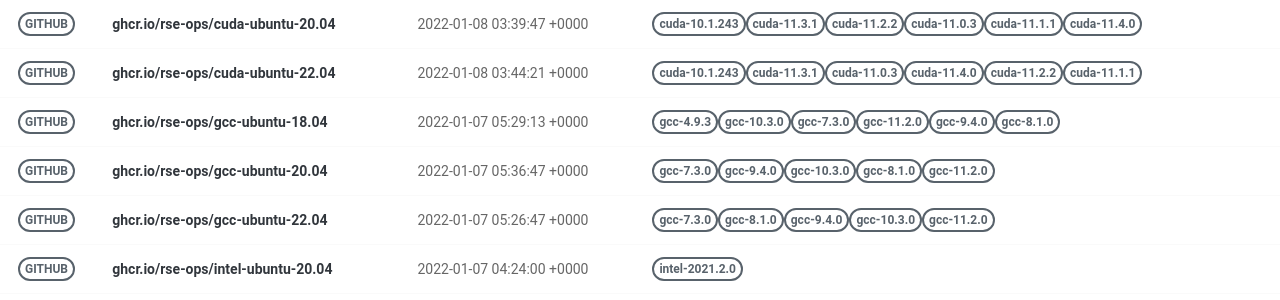
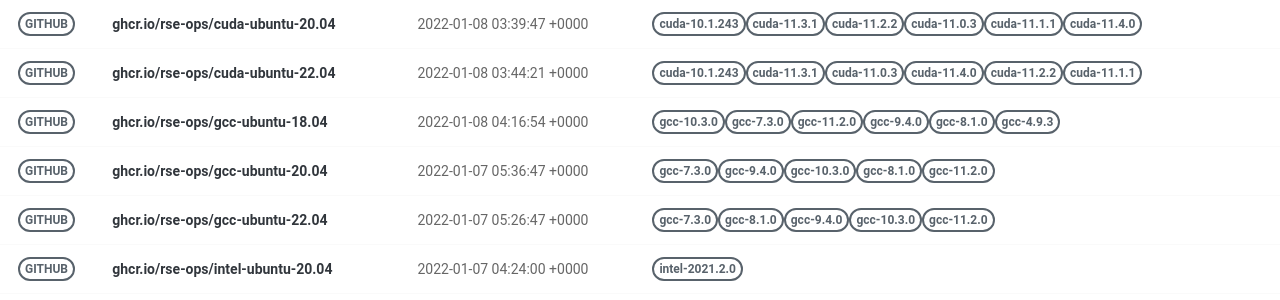
Before and after one commit to rse-ops/docker-images, a Jekyll site: the page built from pages/index.md, in a window 1280 px wide. Shown: the part 277-577 px from the top of the page. Built offline with Jekyll 4.4.1, drawn with Linux system fonts in a browser that asks for light colours; nearby versions of some CDN libraries.

Commit message:
Automated push to update library 2022-01-08

```diff
--- a/_library/ghcr.io-rse-ops-gcc-ubuntu-18.04.md
+++ b/_library/ghcr.io-rse-ops-gcc-ubuntu-18.04.md
@@ -1,14 +1,11 @@
 ---
 layout: container
 name: ghcr.io/rse-ops/gcc-ubuntu-18.04
-updated_at: 2022-01-07 05:29:13.737110
+updated_at: 2022-01-08 04:16:54.968611
 
 
 container_url: https://github.com/orgs/rse-ops/packages/container/package/gcc-ubuntu-18.04
 versions:
- - tag: gcc-4.9.3
-   dockerfile: https://github.com/rse-ops/docker-images/blob/main/ubuntu/gcc/Dockerfile
-   manifest: https://crane.ggcr.dev/manifest/ghcr.io/rse-ops/gcc-ubuntu-18.04:gcc-4.9.3
  - tag: gcc-10.3.0
    dockerfile: https://github.com/rse-ops/docker-images/blob/main/ubuntu/gcc/Dockerfile
    manifest: https://crane.ggcr.dev/manifest/ghcr.io/rse-ops/gcc-ubuntu-18.04:gcc-10.3.0
```
Also changed, not shown: other parts of _library/ghcr.io-rse-ops-gcc-ubuntu-18.04.md (+3 -0 lines).
